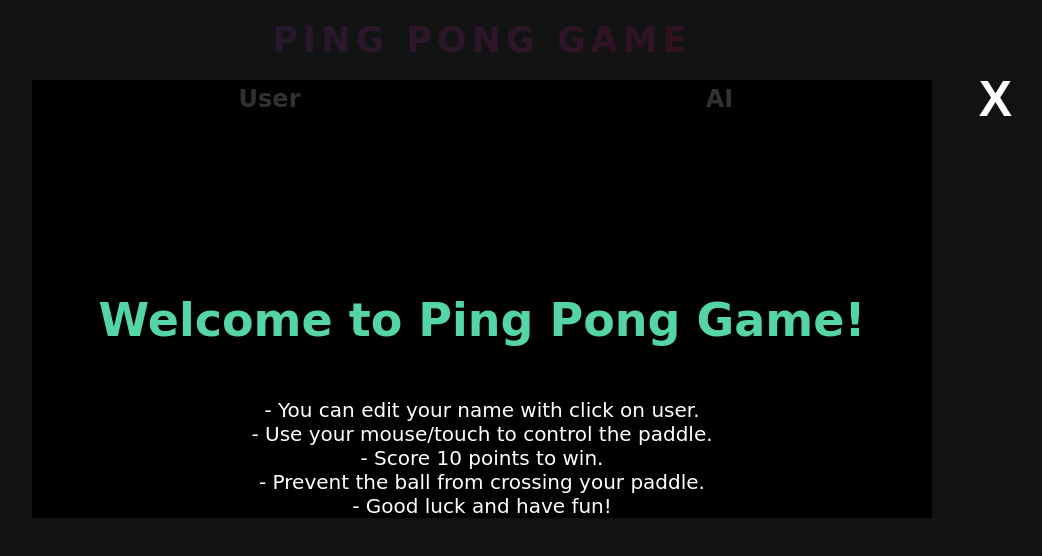
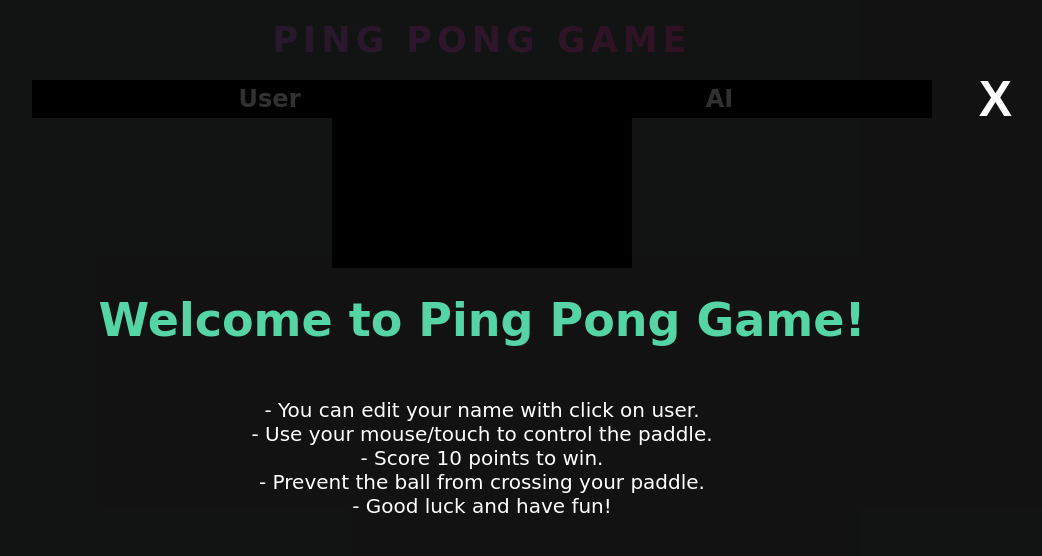
Before and after one commit to dhanashri-code/ping-pong-game, a plain HTML site: page pingpong game/index.html in a window 1280 px wide. Shown: the whole page, without its empty margins (158-1200 px from the left). Drawn offline with Linux system fonts and the light colour scheme.

Commit message:
Update index.html

```diff
--- a/pingpong game/index.html
+++ b/pingpong game/index.html
@@ -27,7 +27,7 @@
     <h2> &nbsp;&nbsp;&nbsp;AI </h2>
     </div>
 
-    <canvas id="table" width="900" height="400"></canvas>
+    <canvas id="table"></canvas>
     <button id="restart-btn" style="display: none;">Restart Game</button>
 
     <script src="index2.js"></script>
```
